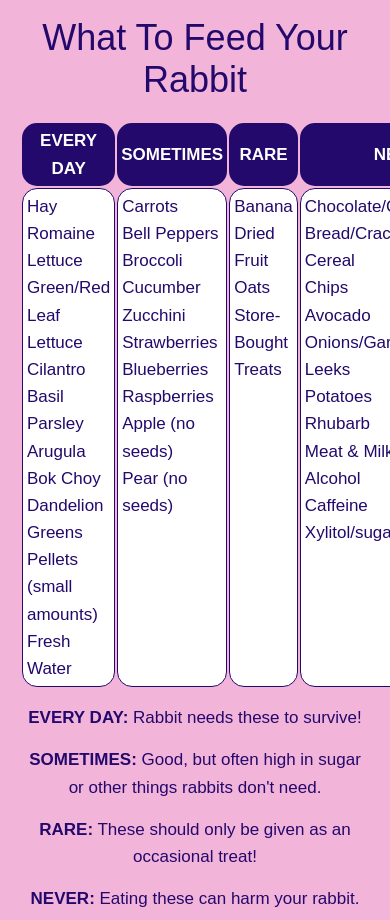
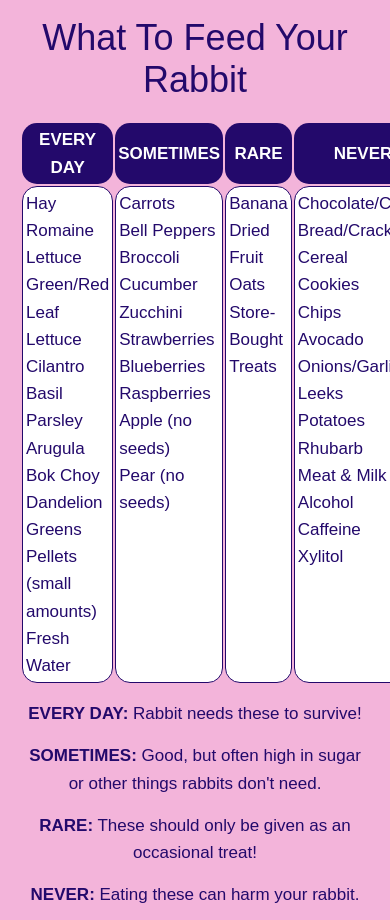
Before and after one commit to cnewhouse1/CSE2004, a plain HTML site: page bunny-website/index.html in a window 390 px wide. Shown: the part 4620-5540 px from the top of the page. Drawn offline with Linux system fonts and the light colour scheme; a web font is replaced by a local one.

Commit message:
upload 6

```diff
--- a/bunny-website/index.html
+++ b/bunny-website/index.html
@@ -189,9 +189,10 @@
                 </td>
 
                 <td>
-                    Chocolate/Candy/Cookies<br>
+                    Chocolate/Candy<br>
                     Bread/Crackers<br>
                     Cereal<br>
+                    Cookies<br>
                     Chips<br>
                     Avocado<br>
                     Onions/Garlic<br>
@@ -201,7 +202,7 @@
                     Meat &amp; Milk<br>
                     Alcohol<br>
                     Caffeine<br>
-                    Xylitol/sugar-free foods
+                    Xylitol
                 </td>
             </tr>
         </table>
--- a/bunny-website/style.css
+++ b/bunny-website/style.css
@@ -527,11 +527,11 @@ footer a:hover {
 
 #food th,
 #food td {
-    padding: 4px;
+    padding: 3px;
 }
 
 #food li {
-    font-size: 10px;
+    font-size: 7px;
 }
   #top {
     display: block;
```
